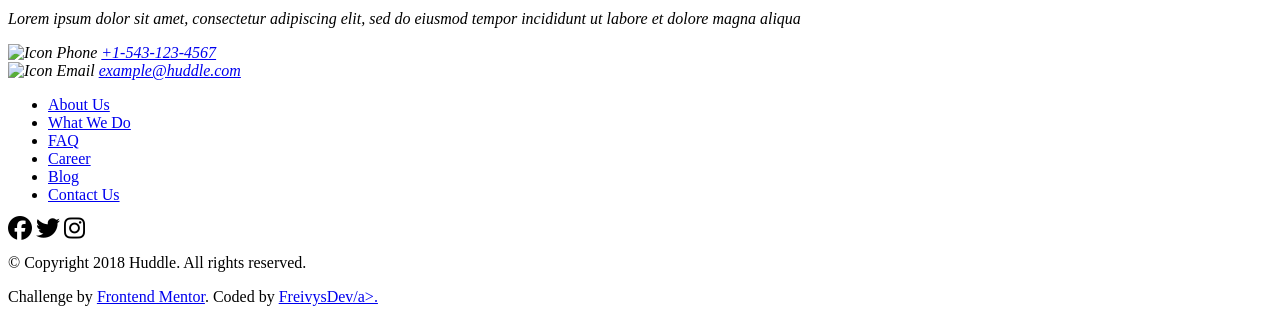
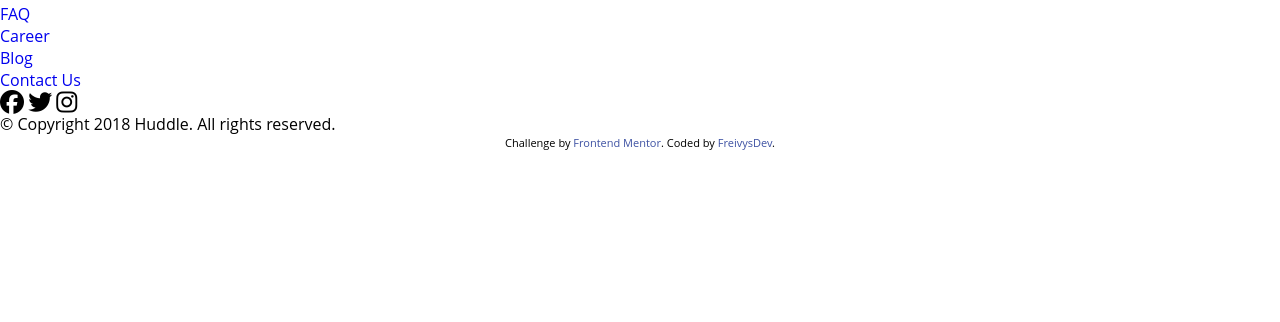
Before and after one commit to FreivysDev/FrontMentor-Challenge-15-HuddleLandingPage, a website: page index.html in a window 1280 px wide. Shown: the part 634-956 px from the top of the page. After the commit the page ends 800 px from the top, so only its background shows below. Drawn offline with Linux system fonts and the light colour scheme.

Commit message:
Add Sass files and basic styles

```diff
--- a/index.html
+++ b/index.html
@@ -15,13 +15,13 @@
   </head>
   <body>
     <main class="wrapper">
-      <!-- Menu -->
-      <nav class="nav">
-        <img class="nav__logo" src="#" alt="Logo Huddle" />
-        <button class="nav__btn">Try It Free</button>
-      </nav>
       <!-- Header -->
       <header class="header">
+        <!-- Menu -->
+        <nav class="header__nav nav">
+          <img class="nav__logo" src="#" alt="Logo Huddle" />
+          <button class="nav__btn">Try It Free</button>
+        </nav>
         <h1 class="header__title">Build The Community Your Fans Will Love</h1>
         <p class="header__description">
           Huddle re-imagines the way we build communities. You have a voice, but
@@ -100,14 +100,22 @@
           </div>
         </address>
         <!-- Footer Nav -->
-        <nav class="footer__nav nav">
-          <ul class="nav__items">
-            <li class="nav__item"><a class="nav__a" href="#">About Us</a></li>
-            <li class="nav__item"><a class="nav__a" href="#">What We Do</a></li>
-            <li class="nav__item"><a class="nav__a" href="#">FAQ</a></li>
-            <li class="nav__item"><a class="nav__a" href="#">Career</a></li>
-            <li class="nav__item"><a class="nav__a" href="#">Blog</a></li>
-            <li class="nav__item"><a class="nav__a" href="#">Contact Us</a></li>
+        <nav class="footer__nabvar nabvar">
+          <ul class="nabvar__items">
+            <li class="nabvar__item">
+              <a class="nabvar__a" href="#">About Us</a>
+            </li>
+            <li class="nabvar__item">
+              <a class="nabvar__a" href="#">What We Do</a>
+            </li>
+            <li class="nabvar__item"><a class="nabvar__a" href="#">FAQ</a></li>
+            <li class="nabvar__item">
+              <a class="nabvar__a" href="#">Career</a>
+            </li>
+            <li class="nabvar__item"><a class="nabvar__a" href="#">Blog</a></li>
+            <li class="nabvar__item">
+              <a class="nabvar__a" href="#">Contact Us</a>
+            </li>
           </ul>
         </nav>
         <!-- Footer Social -->
@@ -116,16 +124,27 @@
           <i class="social__icon fa-brands fa-twitter fa-xl"></i>
           <i class="social__icon fa-brands fa-instagram fa-xl"></i>
         </div>
-        <p class="footer__copy">&copy; Copyright 2018 Huddle. All rights reserved.</p>
+        <p class="footer__copy">
+          &copy; Copyright 2018 Huddle. All rights reserved.
+        </p>
       </footer>
     </main>
     <!-- Aside -->
     <aside class="aside">
       <p>
         Challenge by
-        <a href="https://www.frontendmentor.io?ref=challenge" target="_blank" rel="noopener noreferrer"
+        <a
+          href="https://www.frontendmentor.io?ref=challenge"
+          target="_blank"
+          rel="noopener noreferrer"
           >Frontend Mentor</a
-        >. Coded by <a href="https://github.com/FreivysDev" target="_blank" rel="noopener noreferrer">FreivysDev/a>.
+        >. Coded by
+        <a
+          href="https://github.com/FreivysDev"
+          target="_blank"
+          rel="noopener noreferrer"
+          >FreivysDev</a
+        >.
       </p>
     </aside>
     <script
--- a/package.json
+++ b/package.json
@@ -5,7 +5,7 @@
   "main": "index.js",
   "scripts": {
     "test": "echo \"Error: no test specified\" && exit 1",
-    "compile:sass": "node-sass scss/app.scss css/app.css --watch"
+    "compile:sass": "node-sass sass/app.scss css/app.css --watch"
   },
   "author": "Freivys Paredes",
   "license": "ISC",
--- a/sass/abstracts/_variables.scss
+++ b/sass/abstracts/_variables.scss
@@ -0,0 +1,7 @@
+$pink: hsl(322, 100%, 66%);
+$veryPaleCyan: hsl(193, 100%, 96%);
+$veryDarkCyan: hsl(192, 100%, 9%);
+$grayishBlue: hsl(208, 11%, 55%);
+
+$fontTitle: 'Poppins', sans-serif;
+$fontMain: 'Open Sans', sans-serif;
--- a/sass/app.scss
+++ b/sass/app.scss
@@ -0,0 +1,11 @@
+// Abstracts
+@import 'abstracts/variables';
+
+// Base
+@import 'base/reset';
+@import 'base/base';
+
+// Layout
+@import 'layout/aside';
+
+// Components
--- a/sass/base/_base.scss
+++ b/sass/base/_base.scss
@@ -0,0 +1,9 @@
+html {
+  scroll-behavior: smooth;
+}
+
+body {
+  min-height: 100vh;
+  font-size: 100%;
+  font-family: $fontMain;
+}
--- a/sass/base/_reset.scss
+++ b/sass/base/_reset.scss
@@ -0,0 +1,26 @@
+* {
+  box-sizing: border-box;
+  margin: 0;
+  padding: 0;
+}
+
+img {
+  max-width: 100%;
+  width: 100%;
+  display: block;
+  object-fit: cover;
+  object-position: center center;
+}
+
+a {
+  display: block;
+  text-decoration: none;
+}
+
+p a {
+  display: inline;
+}
+
+li {
+  list-style-type: none;
+}
--- /dev/null
+++ b/sass/layout/_aside.scss
@@ -0,0 +1,8 @@
+.aside {
+  font-size: 11px;
+  text-align: center;
+
+  a {
+    color: hsl(228, 45%, 44%);
+  }
+}
```
Also changed, not shown: css/app.css, sass/layout/_footer.scss (added), sass/layout/_header.scss (added).
